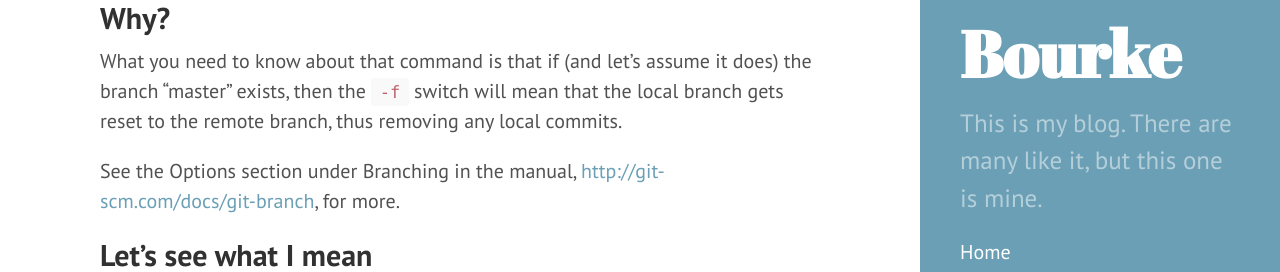
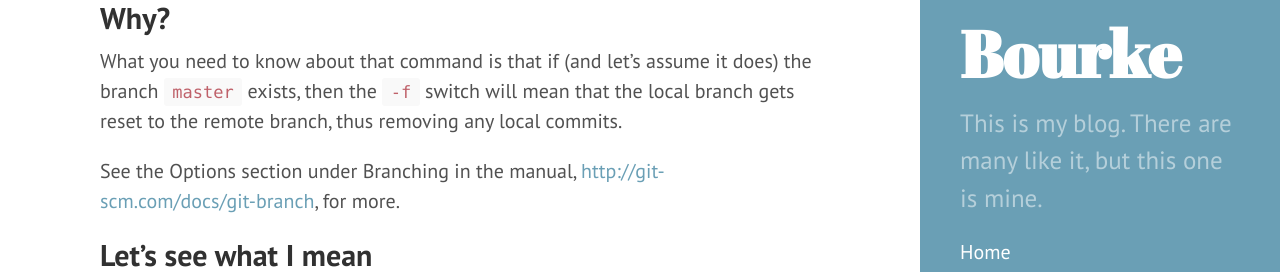
Before and after one commit to jfbourke/jfbourke.github.io, a Jekyll site: the page built from _posts/2014-05-08-git-lost-and-found.markdown, in a window 1280 px wide and 900 px high. Shown: the part 443-715 px from the top of the window. Built offline with Jekyll 4.4.1, drawn with Linux system fonts in a browser that asks for light colours; Markdown is read by kramdown in place of the engine named in the settings; comment, search, counter and statistics services are not loaded.

```diff
--- a/_posts/2014-05-08-git-lost-and-found.markdown
+++ b/_posts/2014-05-08-git-lost-and-found.markdown
@@ -16,7 +16,7 @@ To which I replied: Yes, with a but.
 Any local commits you have may be orphaned.
 
 ##Why?
-What you need to know about that command is that if (and let's assume it does) the branch "master" exists, then
+What you need to know about that command is that if (and let's assume it does) the branch ``master`` exists, then
 the ``-f`` switch will mean that the local branch gets reset to the remote branch, thus removing any local commits.
 
 See the Options section under Branching in the manual, <http://git-scm.com/docs/git-branch>, for more.
```
